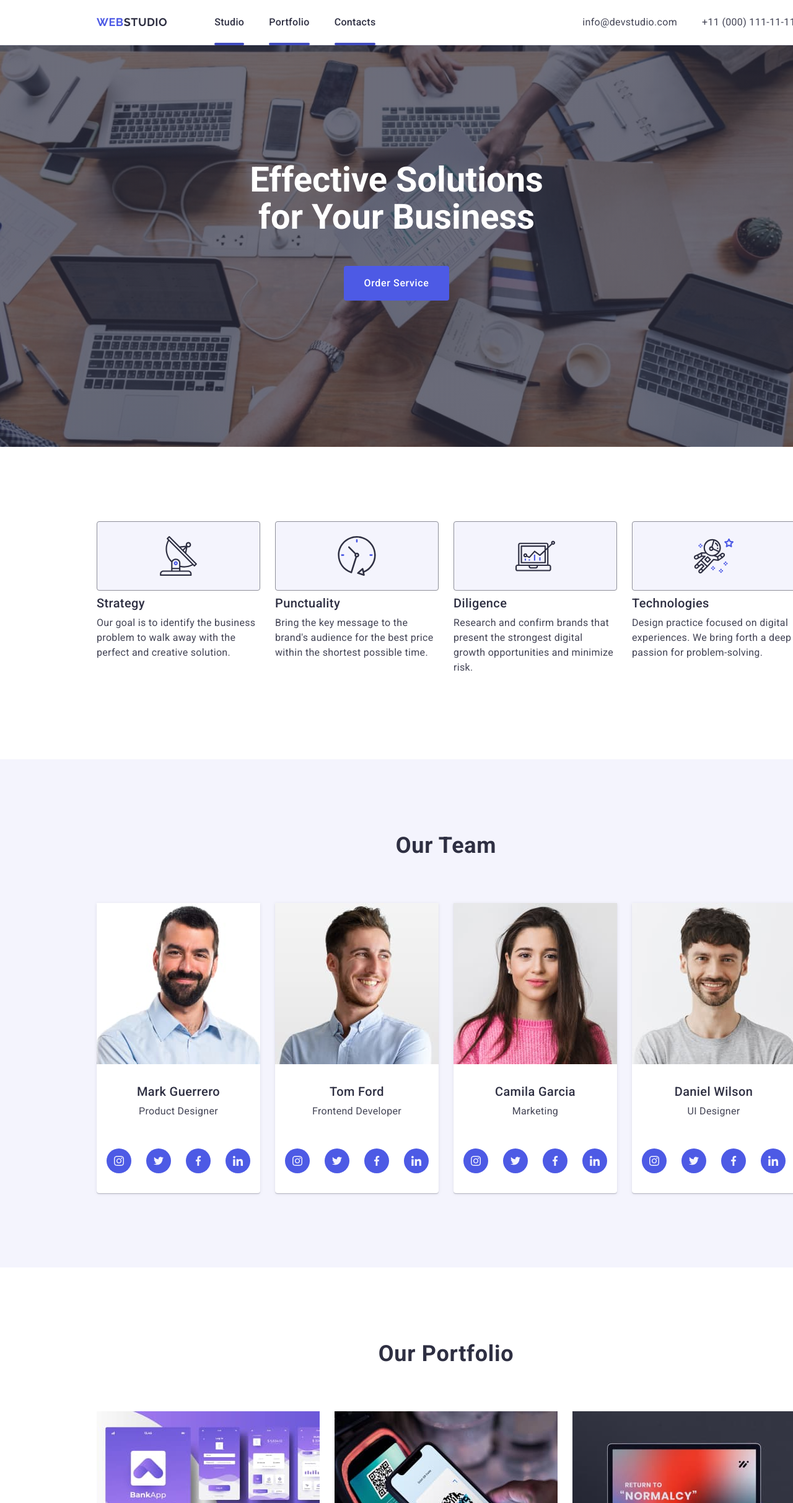
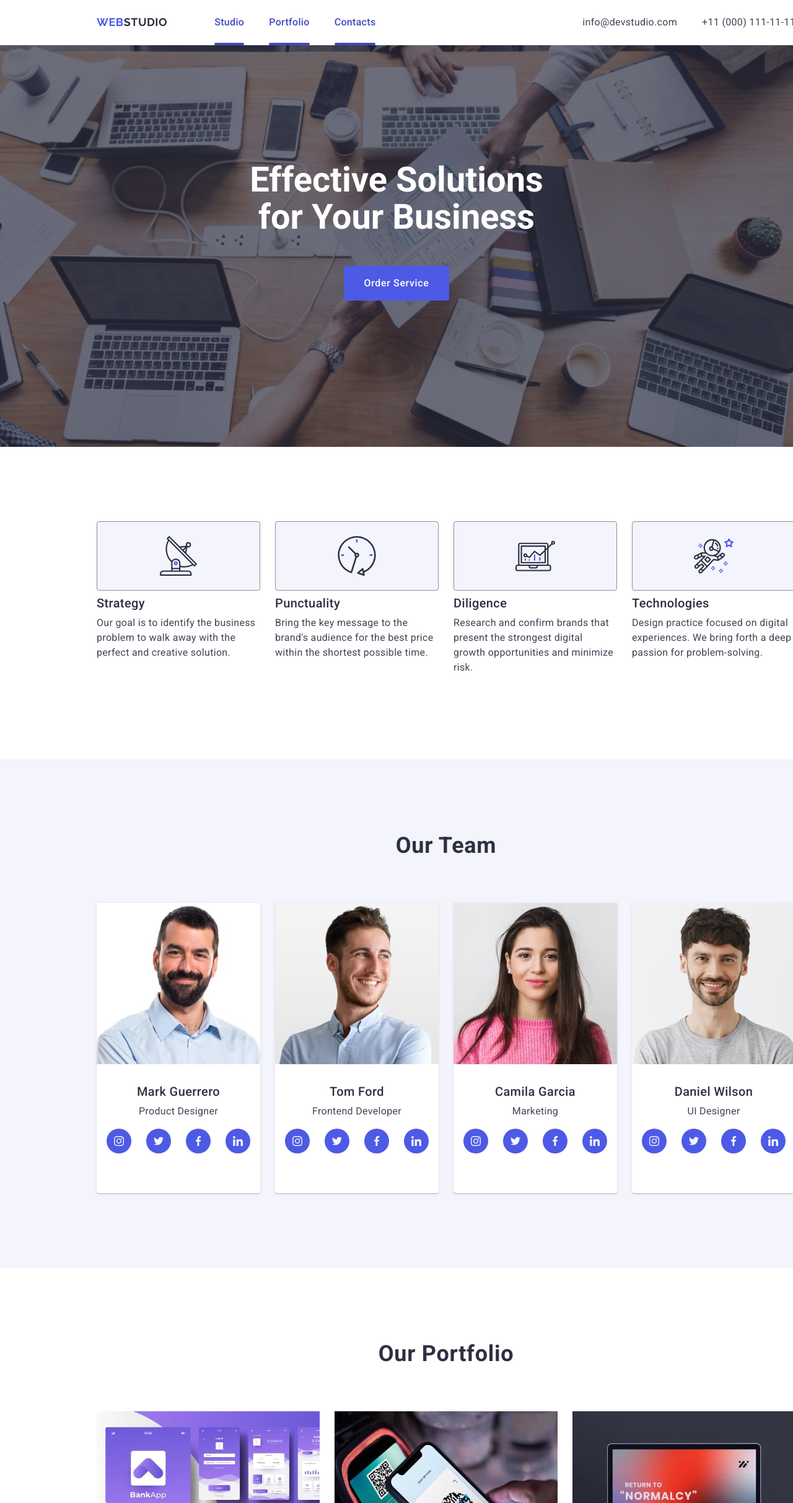
Before and after one commit to Plyampus/goit-markup-hw-04, a plain HTML site: page index.html in a window 1280 px wide. Shown: the top 2425 px of the page at 62% size. Drawn offline with nearby package versions, Linux system fonts and the light colour scheme.

Commit message:
Update section 3

```diff
--- a/css/styles.css
+++ b/css/styles.css
@@ -138,7 +138,7 @@ button {
 
 .menu-link {
   display: block;
-  color: var(--color-dark);
+  color: var(--color-pressed-state);
   font-style: normal;
   font-size: 16px;
   font-weight: 500;
@@ -146,6 +146,7 @@ button {
   letter-spacing: 0.02em;
   padding: 24px 0;
   position: relative;
+  transition: color 250ms cubic-bezier(0.4, 0, 0.2, 1);
 }
 
 .menu-link::after {
@@ -157,7 +158,6 @@ button {
   height: 4px;
   background-color: var(--color-pressed-state);
   border-radius: 2px;
-  transition: color 250ms cubic-bezier(0.4, 0, 0.2, 1);
 }
 
 .menu-link:hover,
@@ -397,6 +397,7 @@ button {
 .our-portfolio-list-item:hover {
   box-shadow: 0px 1px 6px rgba(46, 47, 66, 0.08),
     0px 1px 1px rgba(46, 47, 66, 0.16), 0px 2px 1px rgba(46, 47, 66, 0.08);
+  transform: translateY(0%);
 }
 
 .overlay {
--- a/index.html
+++ b/index.html
@@ -145,8 +145,6 @@
                   Mark Guerrero
                 </h3>
                 <p class="our-team-position">Product Designer</p>
-              </div>
-              <div class="container-our-team-icons">
                 <ul class="social-list-icons list">
                   <li class="social-list-icon-item">
                     <a href="#" class="social-list-icon-link">
@@ -197,8 +195,6 @@
                   Tom Ford
                 </h3>
                 <p class="our-team-position">Frontend Developer</p>
-              </div>
-              <div>
                 <ul class="social-list-icons list">
                   <li class="social-list-icon-item">
                     <a href="#" class="social-list-icon-link">
@@ -249,8 +245,6 @@
                   Camila Garcia
                 </h3>
                 <p class="our-team-position">Marketing</p>
-              </div>
-              <div>
                 <ul class="social-list-icons list">
                   <li class="social-list-icon-item">
                     <a href="#" class="social-list-icon-link">
@@ -301,8 +295,6 @@
                   Daniel Wilson
                 </h3>
                 <p class="our-team-position">UI Designer</p>
-              </div>
-              <div>
                 <ul class="social-list-icons list">
                   <li class="social-list-icon-item">
                     <a href="#" class="social-list-icon-link">
```
